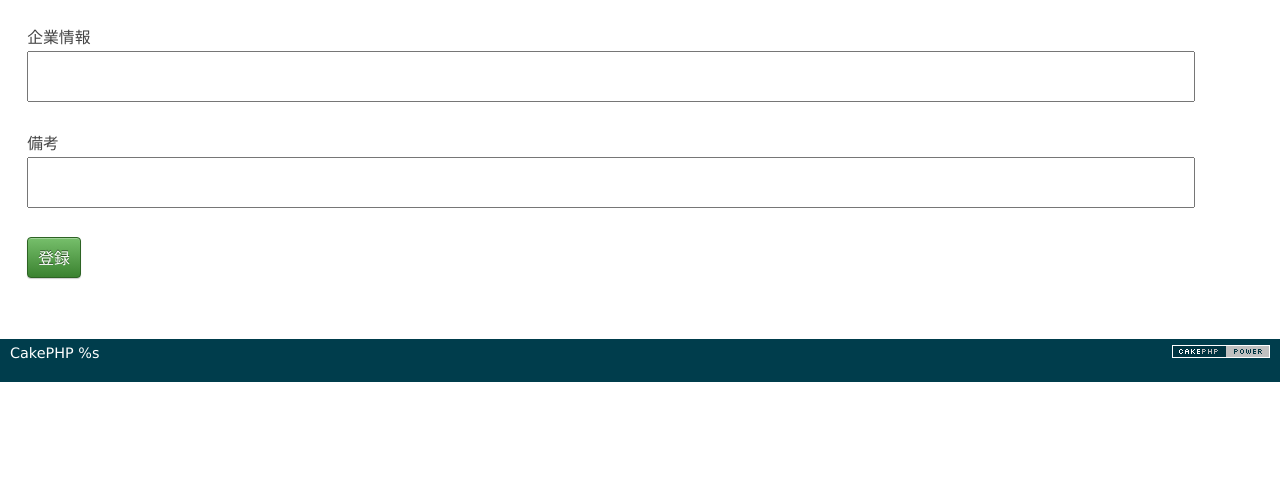
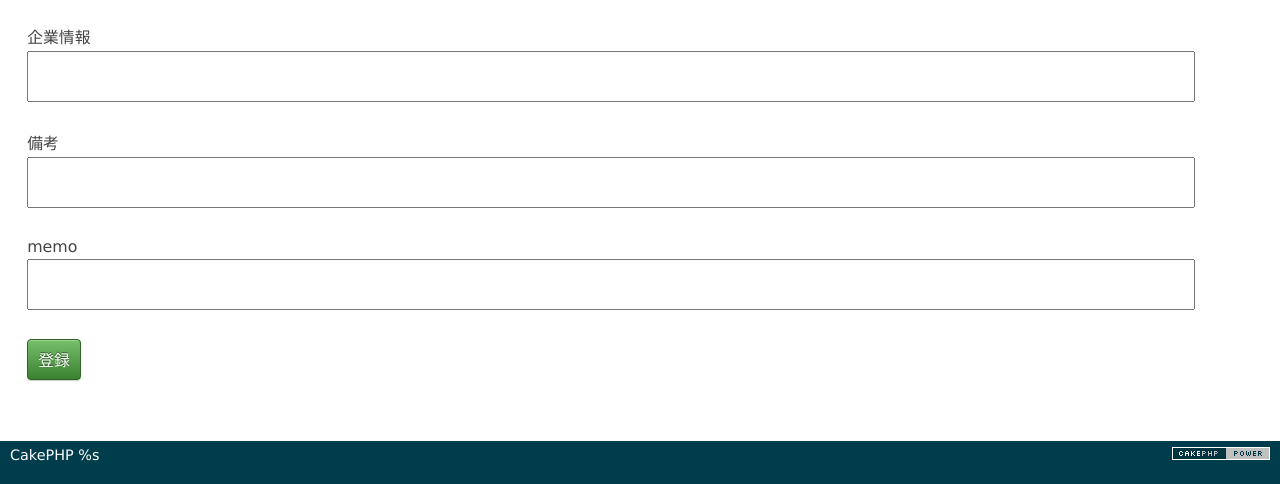
Before and after one commit to miyakekazuyoshi/info, a CakePHP app: the page made by app/View/Clients/add.ctp in a window 1280 px wide. Shown: the part 990-1474 px from the top of the page. Before the commit the page ends 1372 px from the top, so only its background shows below. Run offline with PHP 8.4 and a stand-in for CakePHP, Linux system fonts and the light colour scheme; the template is opened without the code that fills it, so the values that code supplies are empty; form fields are guessed from the names that the template uses; some libraries are stand-ins or nearby versions.

Commit message:
memo欄追加

```diff
--- a/app/Controller/LoginController.php
+++ b/app/Controller/LoginController.php
@@ -32,8 +32,8 @@ class LoginController extends AppController {
 	public function init() {
 		$hasher = new BlowfishPasswordHasher();
 		$this->User->save([
-			'username' => '岸田',
-			'password' => 'kishida'
+			'username' => '',
+			'password' => ''
 		]);
 	}
 
--- a/app/View/Candidates/view.ctp
+++ b/app/View/Candidates/view.ctp
@@ -23,8 +23,8 @@
 	<dt>備考</dt>
 	<dd><?=$candidate['Candidate']['remark'];?></dd>
 
-	<!--<?=$this->Html->image('/files/candidate/image/'.$candidate['Candidate']['image_dir'].'/'.$candidate['Candidate']['image'],array('alt' => ['Candidate']['image']));?>
-	<a href="/files/candidate/image/3/briedge.pdf#page=1" target="_blank">ファイルを開く</a>-->
+	<?=$this->Html->image('/files/candidate/image/'.$candidate['Candidate']['image_dir'].'/'.$candidate['Candidate']['image'],array('alt' => ['Candidate']['image']));?>
+	<a href="/files/candidate/image/3/briedge.pdf#page=1" target="_blank">ファイルを開く</a>
 </dl><br><br><br>
 
 <center><?=$this->Html->link('MENU',['controller'=>'menu','action'=>'index']);?></center>
--- a/app/View/Clients/add.ctp
+++ b/app/View/Clients/add.ctp
@@ -46,6 +46,10 @@
 	'label'=>'備考',
 	'after'=>'募集ポジションやその他注意点',
 ));?>
+<?=$this->Form->input('memo',array(
+	'label'=>'memo',
+	'after'=>'社内共有事項など',
+));?>
 <?=$this->Form->submit('登録');?>
 <?=$this->Flash->render();?>
 <?=$this->Form->end();?>
--- a/app/View/Clients/edit.ctp
+++ b/app/View/Clients/edit.ctp
@@ -46,6 +46,10 @@
 	'label'=>'備考',
 	'after'=>'募集ポジションやその他注意点',
 ));?>
+<?=$this->Form->input('memo',array(
+	'label'=>'memo',
+	'after'=>'社内共有事項など',
+));?>
 <?=$this->Form->submit('登録');?>
 <?=$this->Flash->render();?>
 <?=$this->Form->end();?>
--- a/app/View/Clients/view.ctp
+++ b/app/View/Clients/view.ctp
@@ -32,6 +32,9 @@
 	<dt>備考</dt>
 	<dd><?=nl2br($client['Client']['remark']);?></dd>
 
+	<dt>memo</dt>
+	<dd><?=nl2br($client['Client']['memo']);?></dd>
+
 </dl><br><br><br>
 
 <center><?=$this->Html->link('MENU',['controller'=>'menu','action'=>'index']);?></center>
```
